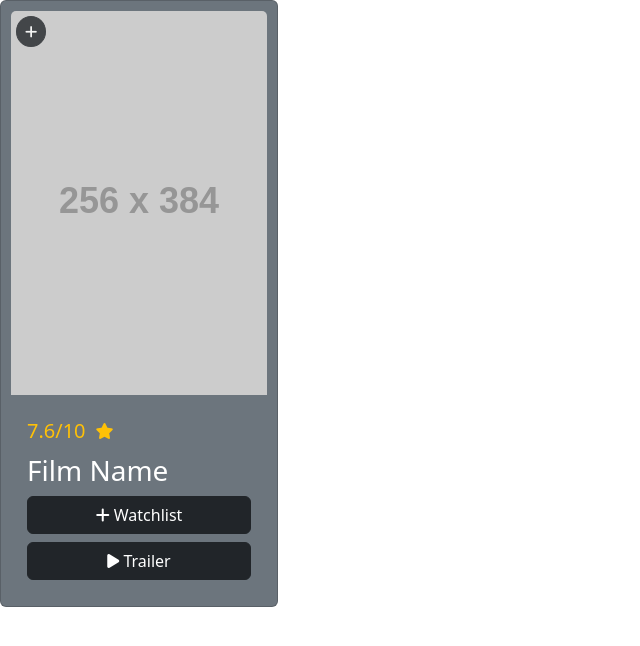
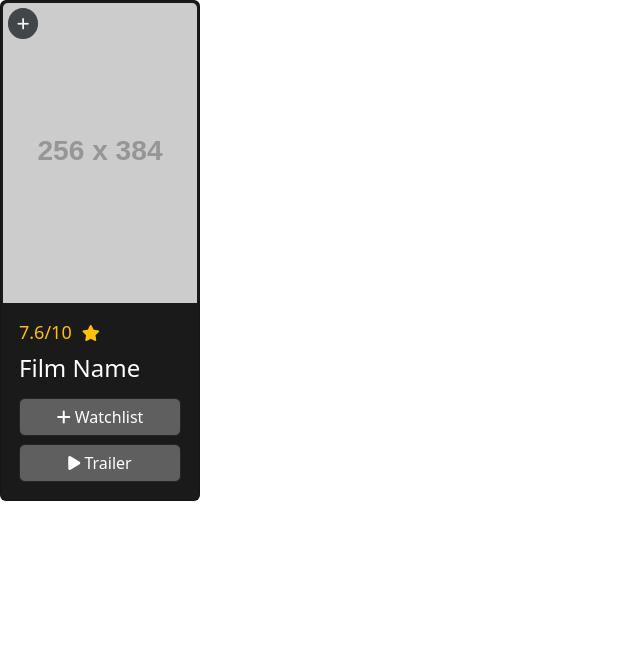
Before and after one commit to tupthe160952/IMDb, a React (Vite) app in the folder IMDB/frontend/: page /card in a window 1280 px wide. Shown: the top 646 px of the page, without its empty margins (0-640 px from the left). Built offline with nearby package versions, Linux system fonts and the light colour scheme.

Commit message:
update card

```diff
--- a/IMDB/frontend/src/components/Card.tsx
+++ b/IMDB/frontend/src/components/Card.tsx
@@ -1,11 +1,10 @@
-import '@fortawesome/fontawesome-free/css/all.min.css';
 import React from 'react';
 import '../styles/card.css';
 
 
 const Card: React.FC = () => {
     return (
-        <div className="card bg-secondary text-white">
+        <div className="card text-white" style={{backgroundColor: '#1a1a1a'}}>
             <div className="card-img-wrapper">
                 <img
                     src="https://placehold.co/256x384"
@@ -20,17 +19,17 @@ const Card: React.FC = () => {
             </div>
             <div className="card-body">
                 <div className="rating-wrapper">
-                    <span className="rating">7.6/10</span>
+                    <span className="rating" style={{fontSize: '18px'}}>7.6/10</span>
                     <button className="star-button" aria-label="Rate this item">
                         <i className="fas fa-star star-icon"></i>
                     </button>
                 </div>
 
-                <h3 className="card-title">Film Name</h3>
-                <button className="btn btn-dark card-button">
+                <h4 className="card-title" style={{ marginBottom: '15px' }}>Film Name</h4>
+                <button className="btn btn-dark card-button" style={{backgroundColor: '#5f5f5f'}}>
                     <i className="fas fa-plus mr-2"></i> Watchlist
                 </button>
-                <button className="btn btn-dark card-button">
+                <button className="btn btn-dark card-button" style={{backgroundColor: '#5f5f5f'}}>
                     <i className="fas fa-play mr-2"></i> Trailer
                 </button>
             </div>
--- a/IMDB/frontend/src/styles/card.css
+++ b/IMDB/frontend/src/styles/card.css
@@ -1,6 +1,6 @@
 .card {
-    width: 278px;
-    padding: 10px;
+    width: 200px;
+    padding: 2px;
 }
 
 .card-img-top {
@@ -12,10 +12,9 @@
 .card-img-wrapper {
     position: relative;
     overflow: hidden;
-    width: 256px;
-    height: 384px;
+    width: 194px;
+    height: 300px;
 }
-
 
 .icon-button-wrapper {
     position: absolute;
@@ -28,11 +27,11 @@
 .card-title {
     text-align: left;
     margin-left: 0;
+    margin-bottom: 15px;
 }
 
 .rating-wrapper {
     display: flex;
-    margin-top: 5px;
     align-items: center;
     margin-bottom: 0.5rem;
     gap: 5px;
@@ -64,7 +63,7 @@
 .card-button {
     width: 100%;
     margin-bottom: 0.5rem;
-    background-color: #1b6fd5;
+    background-color: #ffc107;
 }
 
 .card-button:last-child {
```
